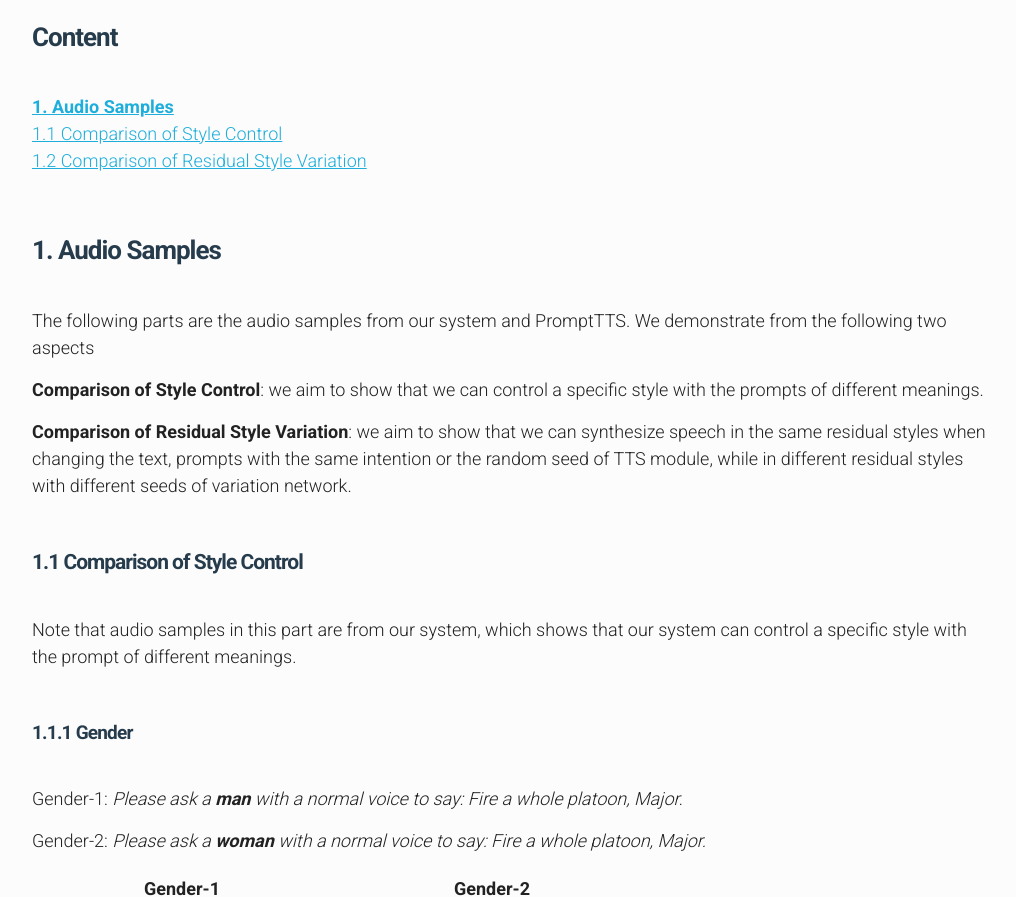
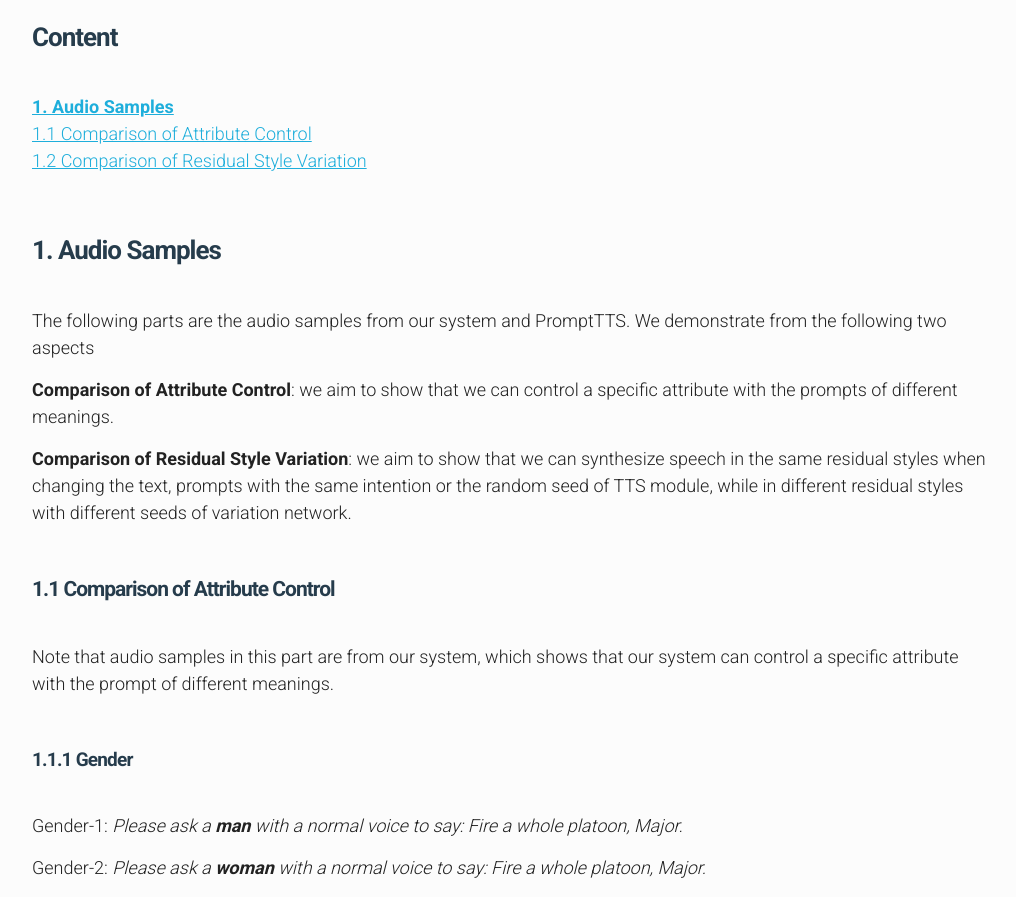
Before and after one commit to voicegen/voicegen.github.io, a plain HTML site: page voicegen/index.html in a window 1280 px wide. Shown: the part 680-1577 px from the top of the page, without its empty margins (128-1144 px from the left). Drawn offline with nearby package versions, Linux system fonts and the light colour scheme; some packages are replaced by stand-ins of ours.

Commit message:
Add files via upload

```diff
--- a/voicegen/index.html
+++ b/voicegen/index.html
@@ -32,7 +32,7 @@
 
 <h2 id="content">Content</h2>
 <b><a href="#audio samples">1. Audio Samples</a></b><br>
-<a href="#Part 1">1.1 Comparison of Style Control</a><br>
+<a href="#Part 1">1.1 Comparison of Attribute Control</a><br>
 <a href="#Part 2">1.2 Comparison of Residual Style Variation</a><br>
 <!--
 <b><a href="#dataset">1. Dataset</a></b><br>
@@ -73,14 +73,14 @@
 
 <h2 id="audio samples">1. Audio Samples</h2>
 <p> The following parts are the audio samples from our system and PromptTTS. We demonstrate from the following two aspects</p>
-<p> <b>Comparison of Style Control</b>: we aim to show that we can control a specific style with the prompts of different meanings.</p>
+<p> <b>Comparison of Attribute Control</b>: we aim to show that we can control a specific attribute with the prompts of different meanings.</p>
 <p> <b>Comparison of Residual Style Variation</b>: we aim to show that we can synthesize speech in the same residual styles when changing the text, prompts with the same intention or the random seed of TTS module, while in different residual styles with different seeds of variation network.</p>
 <!--
 <p> <b>Comparison of Residual Style Control</b>: we aim to show we can control a specific residual style with the prompts of different meaning.</p>
 -->
 
-<h3 id="Part 1">1.1 Comparison of Style Control</h3>
-<p> Note that audio samples in this part are from our system, which shows that our system can control a specific style with the prompt of different meanings.</p>
+<h3 id="Part 1">1.1 Comparison of Attribute Control</h3>
+<p> Note that audio samples in this part are from our system, which shows that our system can control a specific attribute with the prompt of different meanings.</p>
 
 <h4 id="gender1">1.1.1 Gender</h4>
 <p>Gender-1: <em>Please ask a <b>man</b> with a normal voice to say: Fire a whole platoon, Major.</em></p>
```
